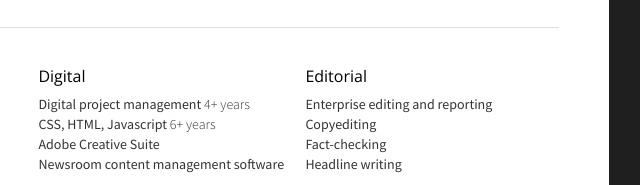
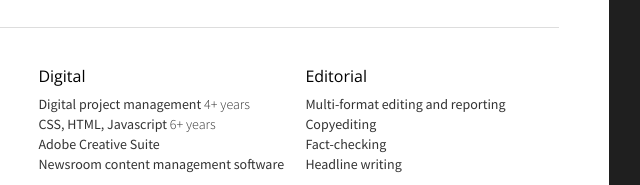
Before and after one commit to tasneem/tasneem.github.io, a plain HTML site: page index.html in a window 1280 px wide. Shown: the part 979-1164 px from the top of the page, 431-1071 px from the left. Drawn offline with nearby package versions, Linux system fonts and the light colour scheme.

Commit message:
First commit

```diff
--- a/index.html
+++ b/index.html
@@ -98,7 +98,7 @@
 						</ul>
 						<ul class="span6">
 							<li><h4>Editorial</h4></li>
-              <li><strong>Enterprise editing and reporting</strong></li>
+              <li><strong>Multi-format editing and reporting</strong></li>
 							<li><strong>Copyediting</strong></li>
 							<li><strong>Fact-checking</strong></li>
               <li><strong>Headline writing</strong></li>
```
